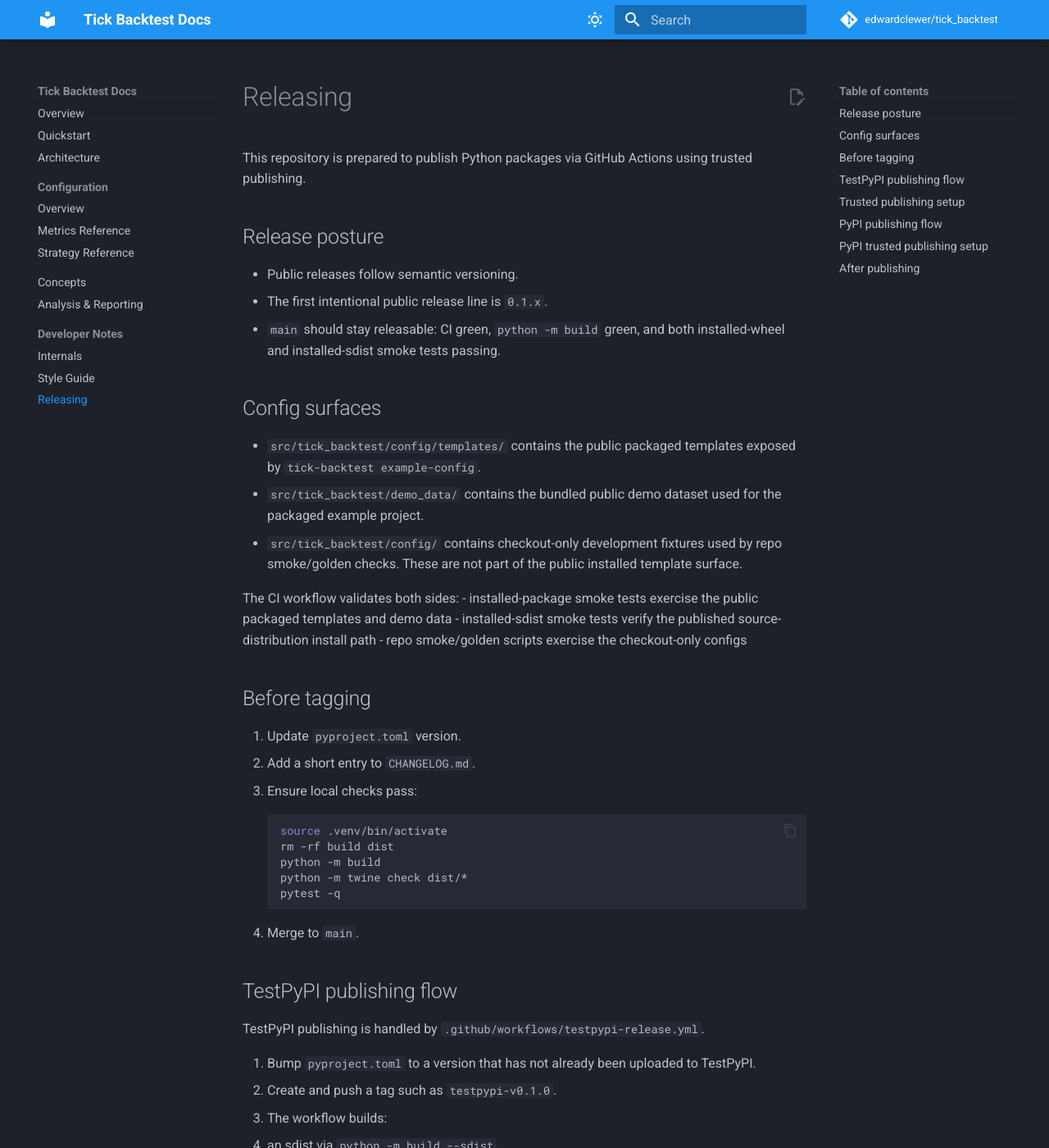
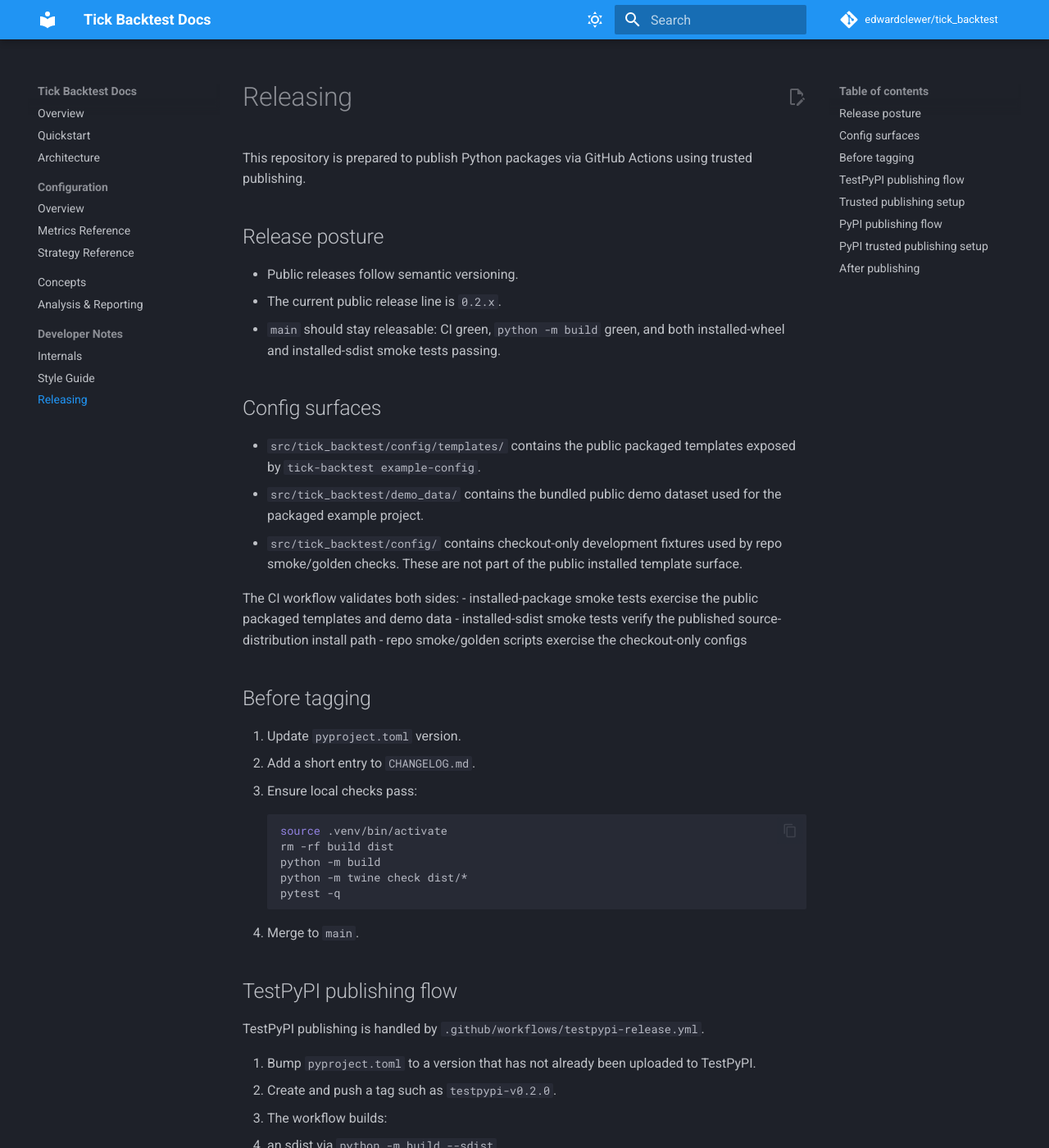
Before and after one commit to edwardclewer/tick_backtest, an MkDocs documentation site: the page built from docs/releasing.md, in a window 1280 px wide and 1400 px high. Shown: the whole window at 82% size. Built offline with MkDocs 1.6.1 and Material for MkDocs 9.7.7, drawn with Linux system fonts in a browser that asks for light colours; comment, search, counter and statistics services are not loaded.

Commit message:
Refresh release docs for 0.2.x

```diff
--- a/docs/releasing.md
+++ b/docs/releasing.md
@@ -21,7 +21,7 @@
 ## Release posture
 
 - Public releases follow semantic versioning.
-- The first intentional public release line is `0.1.x`.
+- The current public release line is `0.2.x`.
 - `main` should stay releasable: CI green, `python -m build` green, and both installed-wheel and installed-sdist smoke tests passing.
 
 ## Config surfaces
@@ -54,7 +54,7 @@
 TestPyPI publishing is handled by `.github/workflows/testpypi-release.yml`.
 
 1. Bump `pyproject.toml` to a version that has not already been uploaded to TestPyPI.
-2. Create and push a tag such as `testpypi-v0.1.0`.
+2. Create and push a tag such as `testpypi-v0.2.0`.
 3. The workflow builds:
    - an sdist via `python -m build --sdist`
    - Linux wheels via `cibuildwheel`
@@ -99,7 +99,7 @@
 Real PyPI publishing is handled by `.github/workflows/pypi-release.yml`.
 
 1. Bump `pyproject.toml` to the intended release version.
-2. Create and push a tag such as `v0.1.1`.
+2. Create and push a tag such as `v0.2.0`.
 3. The workflow builds:
    - an sdist via `python -m build --sdist`
    - Linux wheels via `cibuildwheel`
```
